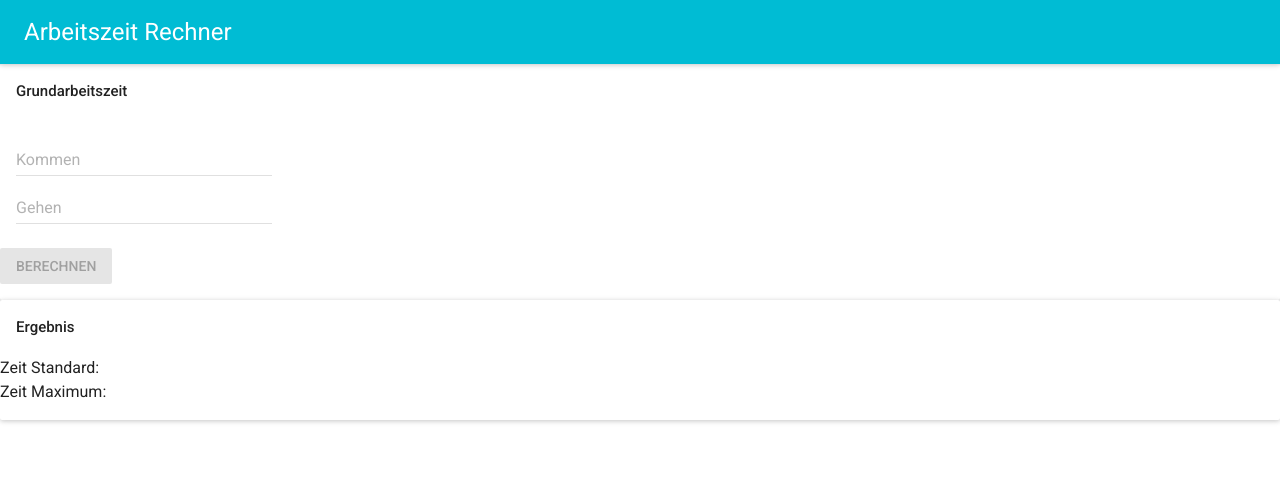
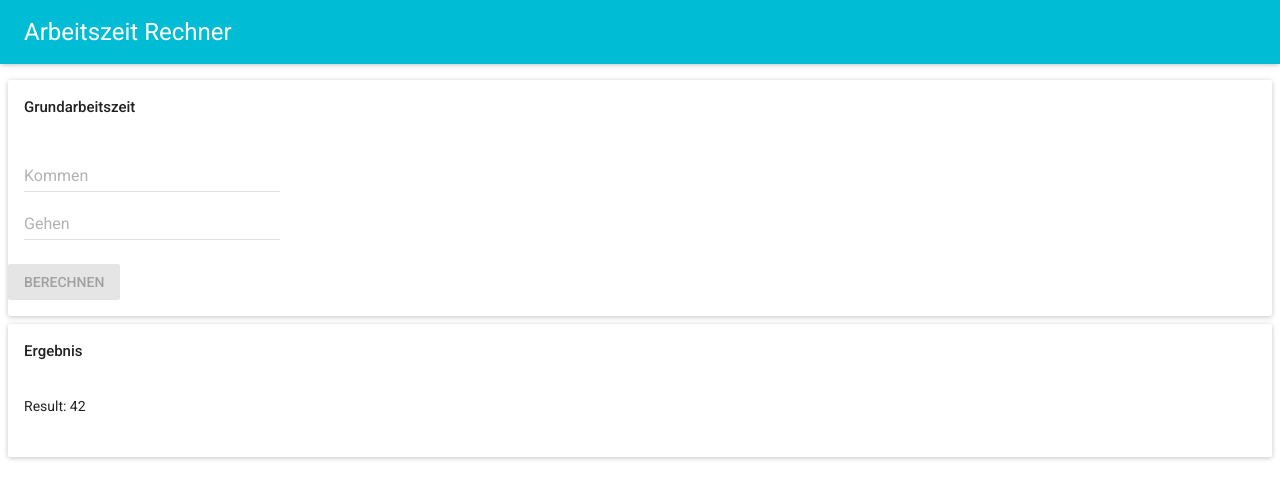
Before and after one commit to sbstnkng/arbeitszeit-rechner, a React (Create React App) app: page / in a window 1280 px wide. Shown: the top 498 px of the page. Built offline with nearby package versions, Linux system fonts and the light colour scheme; what react-tap-event-plugin would draw is missing.

Commit message:
Add ResultContainer

```diff
--- a/src/App.js
+++ b/src/App.js
@@ -1,12 +1,15 @@
 import React, { Component } from 'react';
 import styled from 'styled-components';
-import {Card, CardHeader, CardText} from 'material-ui/Card';
+import { Card, CardHeader, CardText } from 'material-ui/Card';
 import RaisedButton from 'material-ui/RaisedButton';
 import Title from './components/Title';
 import TimePickerField from './components/TimePickerField';
+import ResultContainer from './components/ResultContainer';
 
+const StyledContentWrapper = styled.div`padding: 0.5rem;`;
 const StyledCard = styled(Card)`
   padding-bottom: 1rem;
+  margin-top: 0.5rem;
 `;
 
 class App extends Component {
@@ -16,11 +19,13 @@ class App extends Component {
       app: {
         name: 'Arbeitszeit Rechner'
       },
+      data: {
         arrive: undefined,
-      leave: undefined,
+        leave: undefined
+      },
       timeStandard: undefined,
       timeMaximumm: undefined,
-      isButtonEnabled: false,
+      isButtonEnabled: false
     };
 
     this.handleOnChangeKommen = this.handleOnChangeKommen.bind(this);
@@ -30,17 +35,21 @@ class App extends Component {
 
   handleOnChangeKommen(event, date) {
     this.setState({
-      arrive: date,
-      isButtonEnabled: this.state.leave !== undefined
+      data: {
+        arrive: date
+      },
+      isButtonEnabled: this.state.data.leave !== undefined
     });
-  };
+  }
 
   handleOnChangeGehen(even, date) {
     this.setState({
-      leave: date,
-      isButtonEnabled: this.state.arrive !== undefined
+      data: {
+        leave: date
+      },
+      isButtonEnabled: this.state.data.arrive !== undefined
     });
-  };
+  }
 
   calculate() {
     let timeStandard = 1;
@@ -55,31 +64,29 @@ class App extends Component {
     return (
       <div className="App">
         <Title title={this.state.app.name} />
+        <StyledContentWrapper>
           <StyledCard>
-          <CardHeader title='Grundarbeitszeit' />
+            <CardHeader title="Grundarbeitszeit" />
             <CardText>
               <TimePickerField
-                  label='Kommen'
+                label="Kommen"
                 handleOnChange={this.handleOnChangeKommen}
                 onBlur={this.validate}
               />
               <TimePickerField
-                  label='Gehen'
+                label="Gehen"
                 handleOnChange={this.handleOnChangeGehen}
               />
             </CardText>
             <RaisedButton
-            label='Berechnen'
+              label="Berechnen"
               primary={true}
               disabled={!this.state.isButtonEnabled}
               onTouchTap={this.calculate}
             />
           </StyledCard>
-        <StyledCard>
-          <CardHeader title='Ergebnis' />
-          <span>Zeit Standard: {this.state.timeStandard}</span><br />
-          <span>Zeit Maximum: {this.state.timeMaximumm}</span>
-        </StyledCard>
+          <ResultContainer data={this.state.data} />
+        </StyledContentWrapper>
       </div>
     );
   }
--- /dev/null
+++ b/src/components/ResultContainer.js
@@ -0,0 +1,36 @@
+import React, { Component } from 'react';
+import styled from 'styled-components';
+import { Card, CardHeader, CardText } from 'material-ui/Card';
+
+const StyledCard = styled(Card)`
+    padding-bottom: 1rem;
+    margin-top: 0.5rem;
+`;
+
+class ResultContainer extends Component {
+  constructor(props) {
+    super(props);
+    this.state = {
+      result: 42
+    };
+  }
+
+  componentDidMount() {
+    console.log('props', this.props);
+  }
+
+  render() {
+    return (
+      <div>
+        <StyledCard>
+          <CardHeader title="Ergebnis" />
+          <CardText>
+            Result: {this.state.result}
+          </CardText>
+        </StyledCard>
+      </div>
+    );
+  }
+}
+
+export default ResultContainer;
```
Lines whose indentation alone changed are shown as unchanged.
